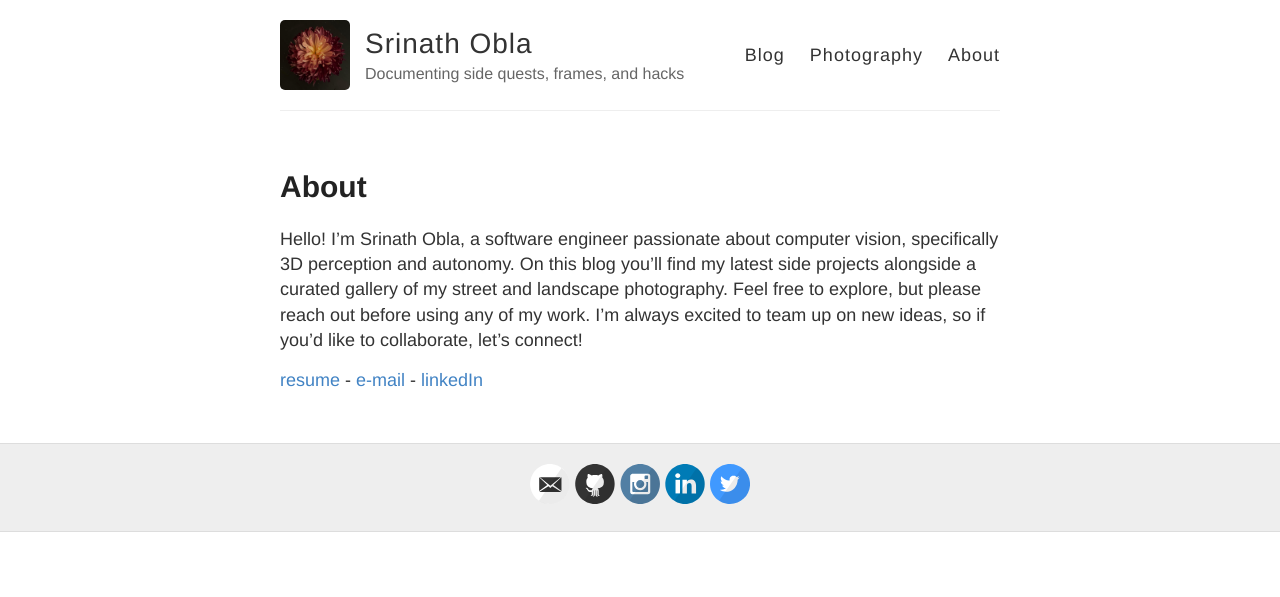
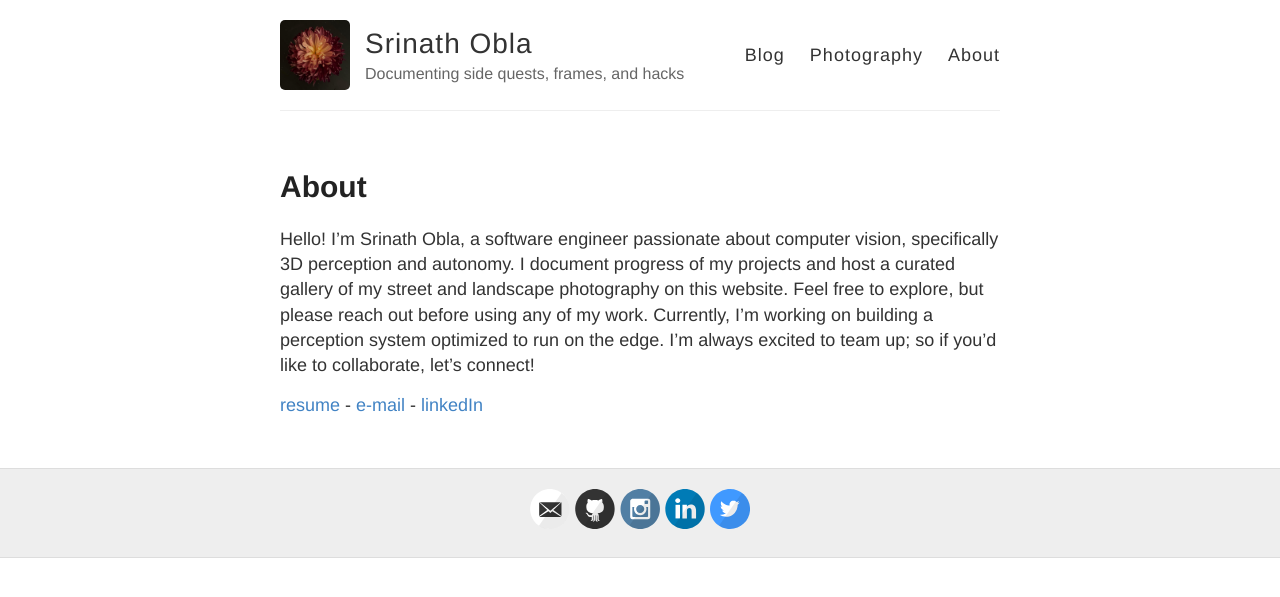
Before and after one commit to srinathos/srinathos.github.io, a Jekyll site: the page built from about.md, in a window 1280 px wide. Shown: the top 597 px of the page. Built offline with Jekyll 4.4.1, drawn with Linux system fonts in a browser that asks for light colours.

Commit message:
Update info section

```diff
--- a/about.md
+++ b/about.md
@@ -4,7 +4,7 @@ title: About
 permalink: /about/
 ---
 
-Hello! I’m Srinath Obla, a software engineer passionate about computer vision, specifically 3D perception and autonomy. On this blog you’ll find my latest side projects alongside a curated gallery of my street and landscape photography. Feel free to explore, but please reach out before using any of my work. I’m always excited to team up on new ideas, so if you’d like to collaborate, let’s connect!
+Hello! I’m Srinath Obla, a software engineer passionate about computer vision, specifically 3D perception and autonomy. I document progress of my projects and host a curated gallery of my street and landscape photography on this website. Feel free to explore, but please reach out before using any of my work. Currently, I'm working on building a perception system optimized to run on the edge. I’m always excited to team up; so if you’d like to collaborate, let’s connect!
 
 [resume](https://drive.google.com/file/d/1uJ3fJ5KNEVI3zGtdFZsNcBL5ZZhBt4n8/view?usp=drive_link) -
 [e-mail](mailto:ossrinath@gmail.com) -
```
